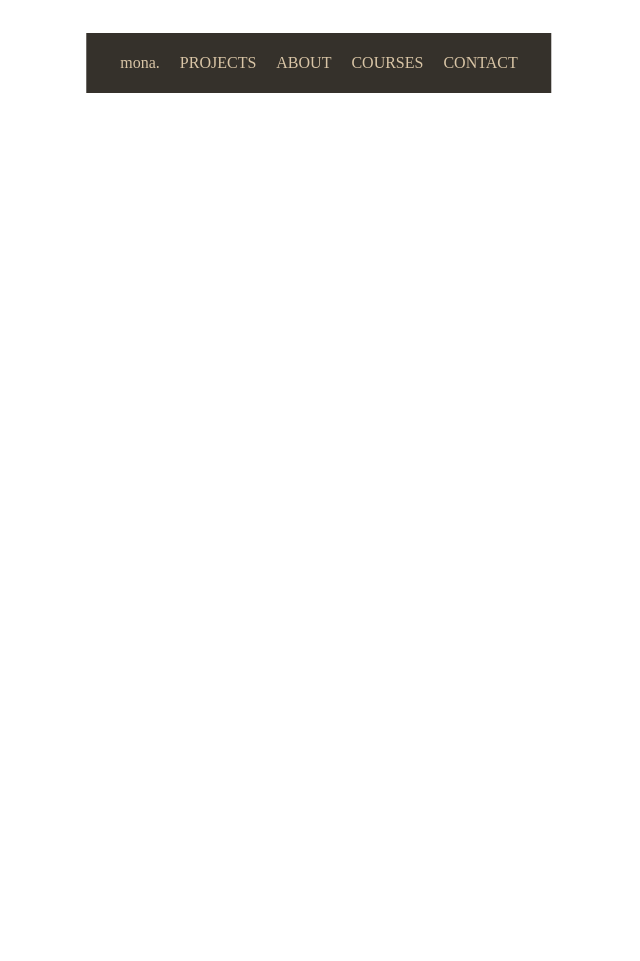
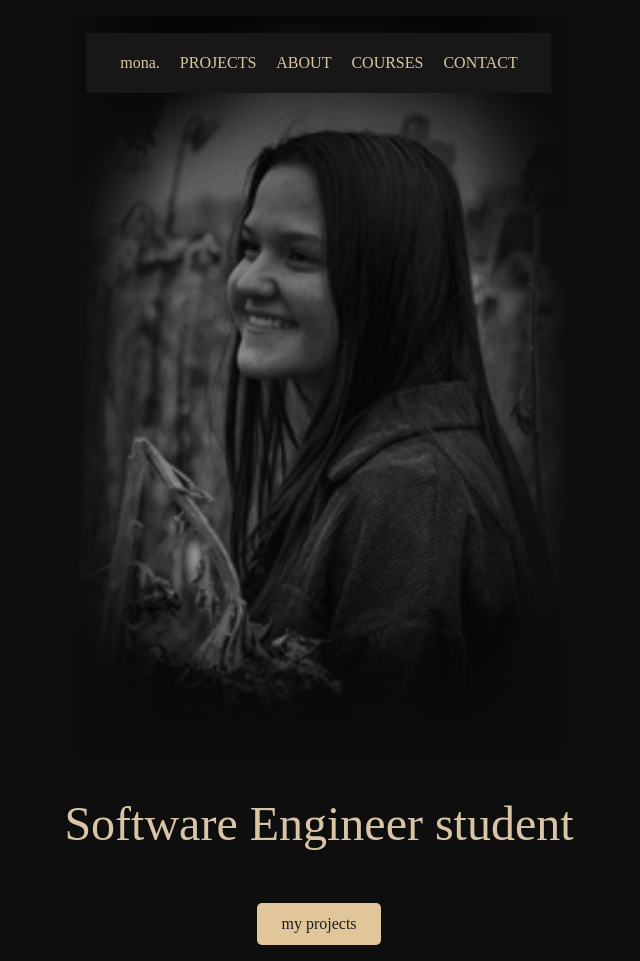
Before and after one commit to mnerva/portfolio, a plain HTML site: page index.html in a window 1280 px wide. Shown: the whole page, without its empty margins (321-961 px from the left). Before the commit the page ends 800 px from the top, so only its background shows below. Drawn offline with Linux system fonts and the light colour scheme.

Commit message:
first page view with pic

```diff
--- a/index.html
+++ b/index.html
@@ -35,6 +35,13 @@
         </nav>
     </header>
     <main>
+        <section class="hero">
+            <img src="./IMG_4975.jpeg" alt="Hero image" class="hero-image">
+            <div class="hero-text">
+              <h1>Software Engineer student</h1>
+              <a href="#projects" class="cta">my projects</a>
+            </div>
+          </section>
     </main>
     <script>
         // Select the dropdown button and the dropdown menu
--- a/style/style.css
+++ b/style/style.css
@@ -19,7 +19,7 @@ a {
     top: 10px;
     left: 50%; /* Centers the navbar horizontally */
     transform: translateX(-50%);
-    background-color: #35312B;
+    background-color: #181716;
     z-index: 1000;
     display: flex;
     align-items: center;
@@ -98,6 +98,59 @@ a {
     margin-right: auto;
 }
 
+.hero {
+    min-height: 100vh;
+    display: flex;
+    flex-direction: column;
+    justify-content: center;
+    align-items: center;
+    background: #0E0E0E;
+    padding: 1rem;
+    overflow: hidden;
+}
+
+.hero-image {
+    width: 400px;
+    max-width: 600px;
+    margin: 0 auto;
+    opacity: 70%;
+    background: -webkit-linear-gradient(left, rgba(0, 0, 0, 0.65) 0%, rgba(0, 0, 0, 0) 20%, rgba(0, 0, 0, 0) 80%, rgba(0, 0, 0, 0.65) 100%);
+    mask-image: linear-gradient(to right, transparent, black 20%, black 80%, transparent),
+    linear-gradient(to bottom, black, black 80%, transparent 100%); /* Horizontal fade */
+    -webkit-mask-image: linear-gradient(to right, transparent, black 20%, black 80%, transparent),
+    linear-gradient(to bottom, black, black 80%, transparent 100%); /* For Safari */
+    mask-composite: intersect; /* Combines both gradients */
+    -webkit-mask-composite: destination-in;
+}
+
+.hero-text {
+    margin-top: 2rem;
+    text-align: center;
+}
+
+.hero-text h1 {
+    font-size: 3rem;
+    font-weight: 300;
+    margin-bottom: 1rem;
+    color: #D9C5A6;
+}
+
+.cta {
+    display: inline-block;
+    padding: 0.75rem 1.5rem;
+    margin-top: 1rem;
+    background-color: #e1c699;
+    color: #1c1c1c;
+    text-decoration: none;
+    font-size: 1rem;
+    border-radius: 5px;
+}
+
+.cta:hover {
+    background-color: #d6b589;
+}
+
+
 /* Responsive Padding */
 @media (max-width: 941px) {
     .navbar {
@@ -121,6 +174,9 @@ a {
     .dropdown-button {
         transform: translateY(-10%);
     }
+    .hero-image {
+        width: 300px;
+    }
 }
 @media (min-width: 942px) and (max-width: 1279px) {
     .navbar {
@@ -132,6 +188,9 @@ a {
     }
     .nav-list .contact {
         display: none;
+    }
+    .hero-image {
+        width: 400px;
     }
 }
 
@@ -146,4 +205,7 @@ a {
     .nav-list .contact {
         display: none;
     }
+    .hero-image {
+        width: 500px;
+    }
 }
```
Also changed, not shown: IMG_4975.jpeg (added).
